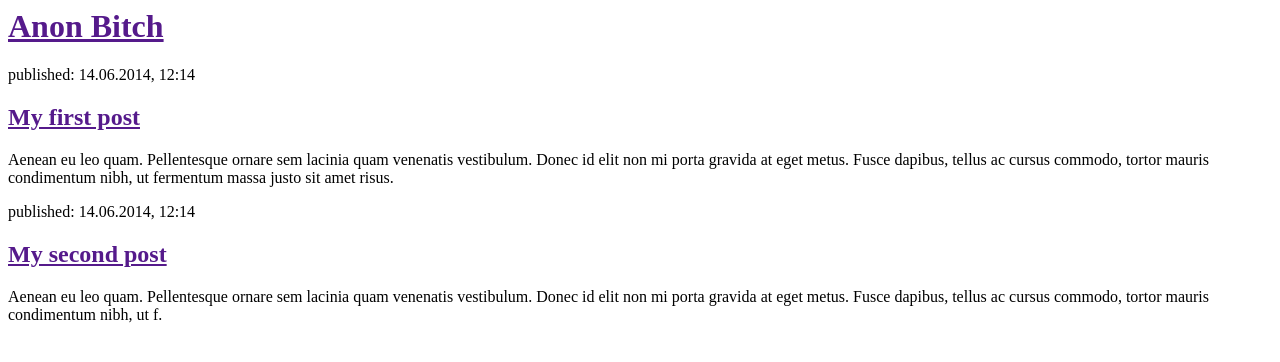
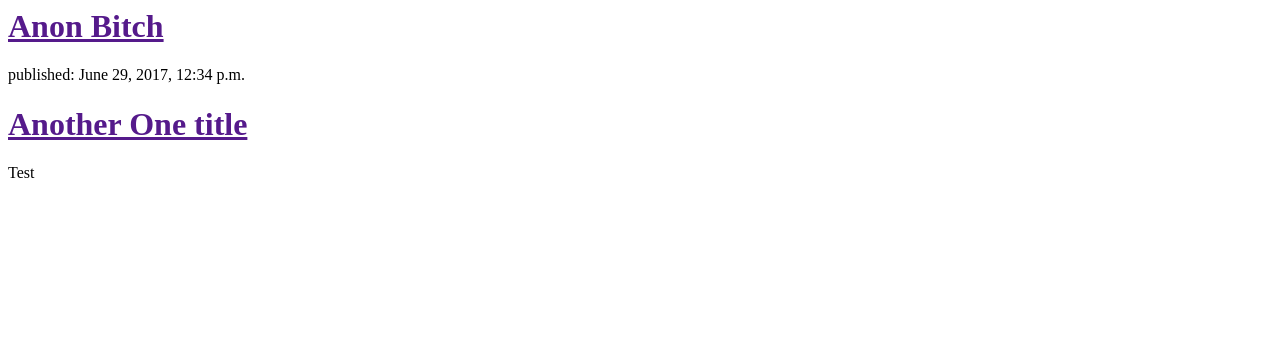
Before and after one commit to arrnwo/my-first-blog, a Django app: page / in a window 1280 px wide. Shown: the top 362 px of the page. Run offline with Django 3.2, Linux system fonts and the light colour scheme; data comes from the database, SQL or seed files in the repository; both versions use the stored data as it was after the commit.

Commit message:
Modified templates to display posts from database.

```diff
--- a/blog/models.py
+++ b/blog/models.py
@@ -7,6 +7,8 @@ class Post(models.Model):
 	title = models.CharField(max_length=200)
 	text = models.TextField()
 	created_date = models.DateTimeField(blank=True, null=True)
+	published_date = models.DateTimeField(
+            blank=True, null=True)
 
 	def publish(self):
 		self.published_date = timezone.now()
--- a/blog/templates/blog/post_list.html
+++ b/blog/templates/blog/post_list.html
@@ -6,17 +6,13 @@
         <div>
             <h1><a href="">Anon Bitch</a></h1>
         </div>
+      {% for post in posts %}
+        <div>
+          <p>published: {{ post.published_date }}</p>
+          <h1><a href="">{{ post.title }}</a></h1>
+          <p>{{ post.text|linebreaksbr }}</p>
+        </div>
+      {% endfor %}
 
-        <div>
-            <p>published: 14.06.2014, 12:14</p>
-            <h2><a href="">My first post</a></h2>
-            <p>Aenean eu leo quam. Pellentesque ornare sem lacinia quam venenatis vestibulum. Donec id elit non mi porta gravida at eget metus. Fusce dapibus, tellus ac cursus commodo, tortor mauris condimentum nibh, ut fermentum massa justo sit amet risus.</p>
-        </div>
-
-        <div>
-            <p>published: 14.06.2014, 12:14</p>
-            <h2><a href="">My second post</a></h2>
-            <p>Aenean eu leo quam. Pellentesque ornare sem lacinia quam venenatis vestibulum. Donec id elit non mi porta gravida at eget metus. Fusce dapibus, tellus ac cursus commodo, tortor mauris condimentum nibh, ut f.</p>
-        </div>
     </body>
 </html>
--- a/blog/views.py
+++ b/blog/views.py
@@ -1,5 +1,8 @@
 from django.shortcuts import render
+from django.utils import timezone
+from .models import Post
 
 # Create your views here.
 def post_list(request):
-    return render(request, 'blog/post_list.html', {})
+    posts = Post.objects.filter(published_date__lte=timezone.now()).order_by('published_date')
+    return render(request, 'blog/post_list.html', {'posts': posts})
```
Also changed, not shown: blog/migrations/0002_post_published_date.py (added), db.sqlite3.
